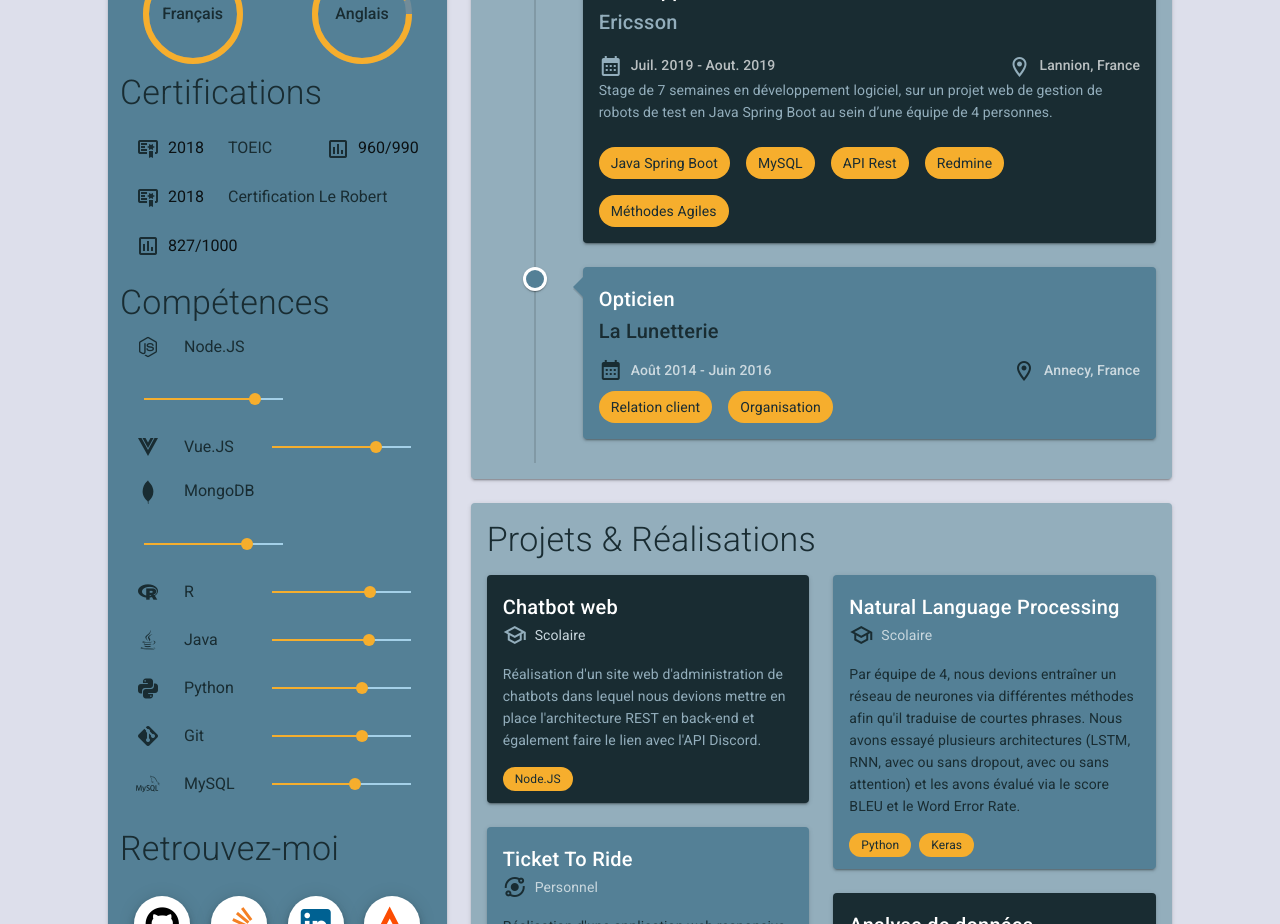
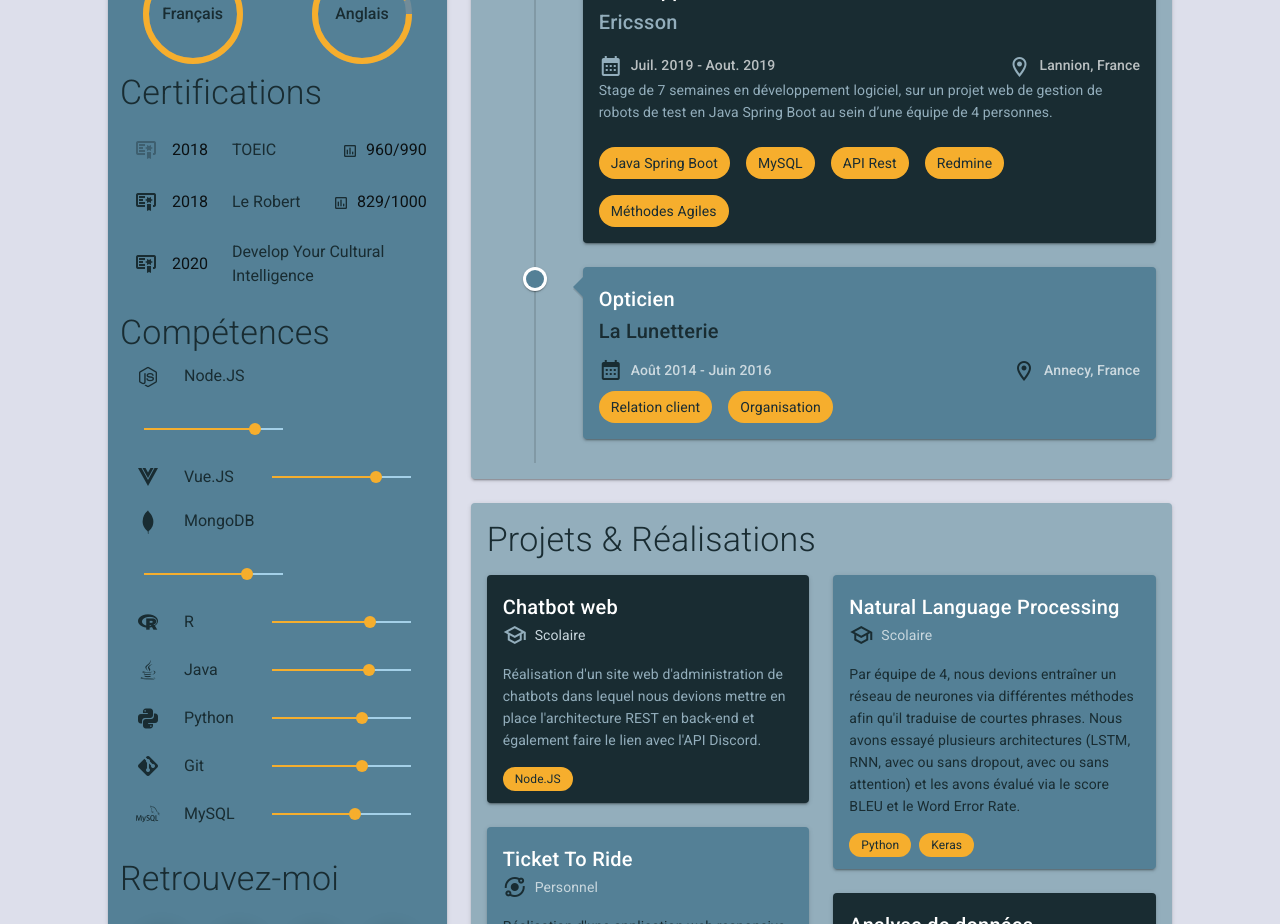
Before and after one commit to jrmdel/jrmdel.github.io, a Vue app: page / in a window 1280 px wide. Shown: the part 1040-1964 px from the top of the page. Built offline with nearby package versions, Linux system fonts and the light colour scheme.

Commit message:
Adjusted the certificates component

```diff
--- a/src/components/Certificates.vue
+++ b/src/components/Certificates.vue
@@ -4,16 +4,20 @@
             <v-row class="text-h4 font-weight-light tertiary--text">
                 <v-col>Certifications</v-col>
             </v-row>
-            <v-row align="center" class="px-4" v-for="(crt,i) in cert" :key="i">
+            <v-row align="center" class="px-2" v-for="(crt,i) in cert" :key="i">
                 <v-col cols="auto">
-                    <v-icon color="tertiary">mdi-certificate-outline</v-icon>
+                    <v-row class="my-n1" no-gutters align="center">
+                    <v-btn icon :disabled="!crt.link" :href="crt.link">
+                        <v-icon color="tertiary">mdi-certificate-outline</v-icon>
+                    </v-btn>
                     <span class="ml-2">{{crt.year}}</span>
+                    </v-row>
                 </v-col>
                 <v-col>
                     <span class="tertiary--text">{{crt.title}}</span>
                 </v-col>
-                <v-col cols="auto">
-                    <v-icon color="tertiary">mdi-chart-box-outline</v-icon>
+                <v-col v-if="crt.score" cols="auto">
+                    <v-icon small color="tertiary">mdi-chart-box-outline</v-icon>
                     <span class="ml-2">{{crt.score}}</span>
                 </v-col>
             </v-row>
@@ -26,7 +30,8 @@ export default {
     data: ()=>({
         cert: [
             {title: "TOEIC", score: "960/990", year: "2018"},
-            {title: "Certification Le Robert", score: "827/1000", year: "2018", link:""}
+            {title: "Le Robert", score: "829/1000", year: "2018", link:"https://examen.certification-le-robert.com/index.html#/certificationPublic/SPUB3VAK2G"},
+            {title: "Develop Your Cultural Intelligence", year:"2020", link:"https://www.futurelearn.com/certificates/10ayxkf"}
         ],
     })
 }
```
